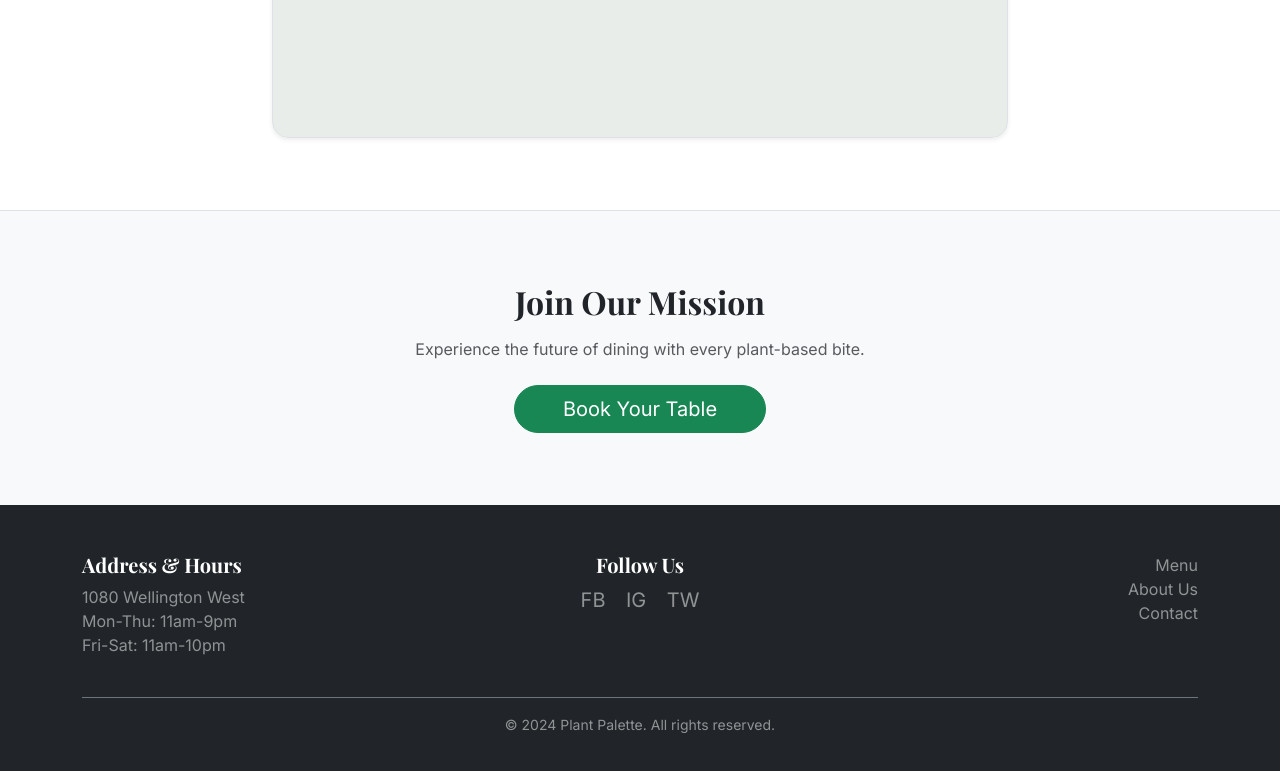
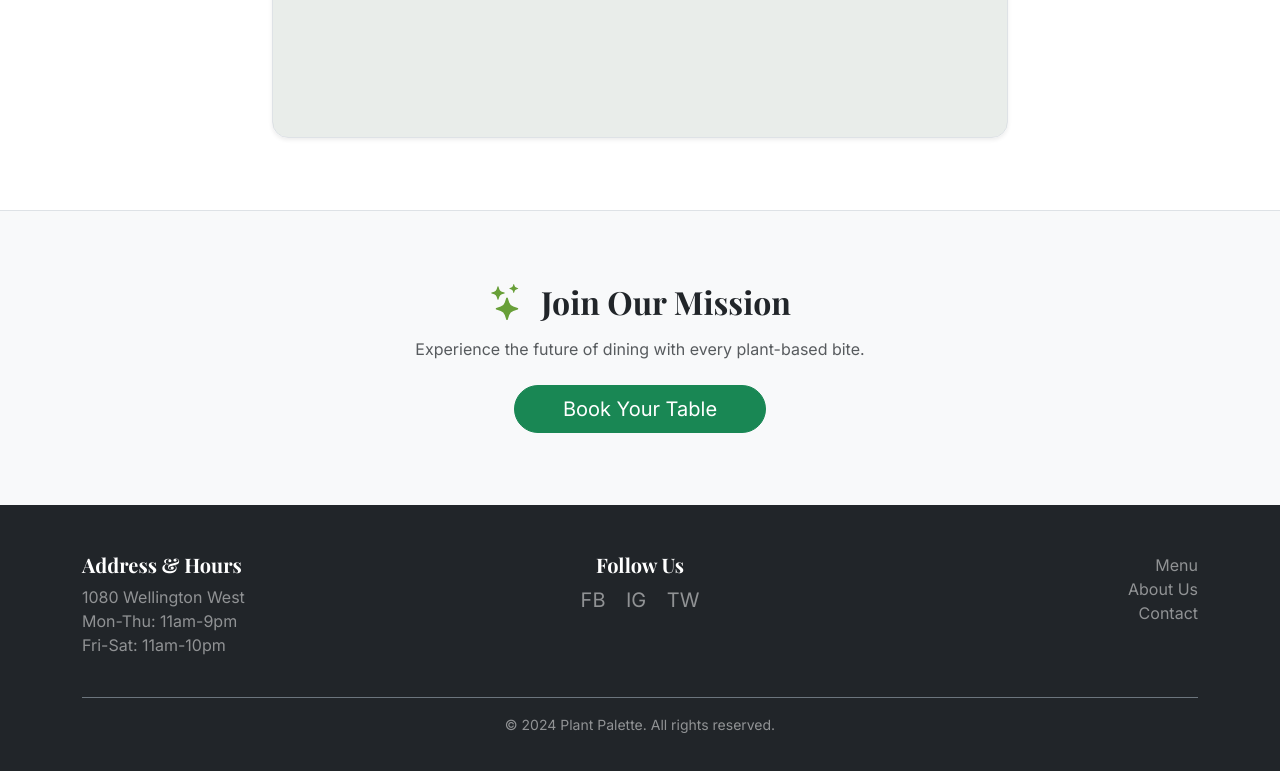
Before and after one commit to phil0473/mtm6201-final, a plain HTML site: page about.html in a window 1280 px wide. Shown: the part 2538-3309 px from the top of the page. Drawn offline with nearby package versions, Linux system fonts and the light colour scheme.

Commit message:
adds svg

```diff
--- a/about.html
+++ b/about.html
@@ -159,7 +159,12 @@
 
     <section class="py-5 text-center bg-light border-top">
         <div class="container py-4">
-            <h2 class="mb-3">Join Our Mission</h2>
+            <h2 class="mb-3 d-flex align-items-center justify-content-center">
+                <svg xmlns="http://www.w3.org/2000/svg" width="36" height="36" fill="currentColor" class="bi bi-stars text-success me-3 flex-shrink-0" viewBox="0 0 16 16">
+                  <path d="M7.657 6.247c.11-.33.576-.33.686 0l.645 1.937a2.89 2.89 0 0 0 1.829 1.828l1.936.645c.33.11.33.576 0 .686l-1.937.645a2.89 2.89 0 0 0-1.828 1.829l-.645 1.936a.361.361 0 0 1-.686 0l-.645-1.937a2.89 2.89 0 0 0-1.828-1.828l-1.937-.645a.361.361 0 0 1 0-.686l1.937-.645a2.89 2.89 0 0 0 1.828-1.828l.645-1.937zM3.794 1.148a.217.217 0 0 1 .412 0l.387 1.162c.173.518.579.924 1.097 1.097l1.162.387a.217.217 0 0 1 0 .412l-1.162.387A1.734 1.734 0 0 0 4.593 5.69l-.387 1.162a.217.217 0 0 1-.412 0L3.407 5.69A1.734 1.734 0 0 0 2.31 4.593l-1.162-.387a.217.217 0 0 1 0-.412l1.162-.387A1.734 1.734 0 0 0 3.407 2.31l.387-1.162zM10.863.099a.145.145 0 0 1 .274 0l.258.774c.115.346.386.617.732.732l.774.258a.145.145 0 0 1 0 .274l-.774.258a1.156 1.156 0 0 0-.732.732l-.258.774a.145.145 0 0 1-.274 0l-.258-.774a1.156 1.156 0 0 0-.732-.732L9.1 2.137a.145.145 0 0 1 0-.274l.774-.258c.346-.115.617-.386.732-.732L10.863.1z"/>
+                </svg>
+                Join Our Mission
+            </h2>
             <p class="text-muted mb-4">Experience the future of dining with every plant-based bite.</p>
             <a href="#" class="btn btn-success btn-lg rounded-pill px-5">Book Your Table</a>
         </div>
```
